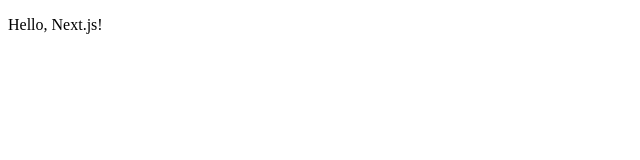
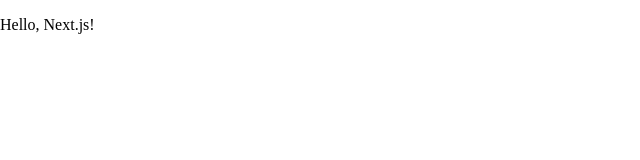
Before and after one commit to LeeMir/gdsc-uos-github-badge, a Next.js app: page / in a window 1280 px wide. Shown: the top 160 px of the page, without its empty margins (0-640 px from the left). Built offline with nearby package versions, Linux system fonts and the light colour scheme.

Commit message:
[Design] Global Style 적용

```diff
--- /dev/null
+++ b/pages/_app.tsx
@@ -0,0 +1,11 @@
+import { Global } from '@emotion/react';
+import { reset } from '../styles/global';
+
+const App = ({ Component, pageProps }) => (
+  <>
+    <Global styles={reset} />
+    <Component {...pageProps} />
+  </>
+)
+
+export default App;
--- /dev/null
+++ b/styles/global.ts
@@ -0,0 +1,11 @@
+import { css } from '@emotion/react';
+
+export const reset = css`
+  html,
+  body {
+    margin: 0px;
+    padding: 0px;
+    width: 100vw;
+    height: 100vh;
+  }
+`;
```
